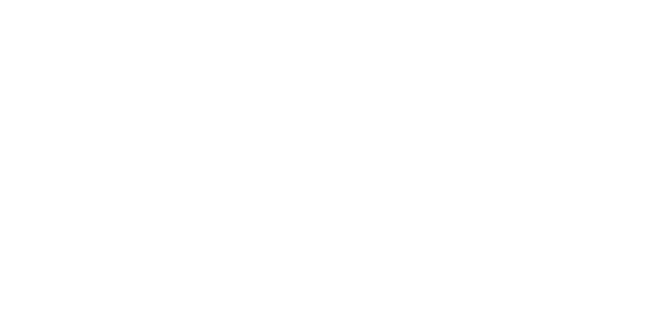
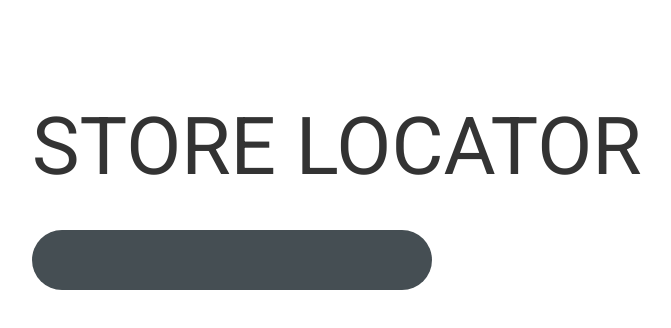
Before and after one commit to Dseals82/google-maps-store-locator-, a plain HTML site: page index.html in a window 1280 px wide. Shown: the whole page, without its empty margins (68-739 px from the left). Drawn offline with Linux system fonts and the light colour scheme; some packages are replaced by stand-ins of ours.

Commit message:
added styling of input and Added necessary files and dependencies needed to reach google api and got map to load

```diff
--- a/index.html
+++ b/index.html
@@ -5,12 +5,40 @@
     <meta http-equiv="X-UA-Compatible" content="IE=edge">
     <meta name="viewport" content="width=device-width, initial-scale=1.0">
     <link rel="stylesheet" href="styles.css">
+    <link rel="preconnect" href="https://fonts.googleapis.com">
+<link rel="preconnect" href="https://fonts.gstatic.com" crossorigin>
+<link href="https://fonts.googleapis.com/css2?family=Roboto:wght@100;300;400;700&display=swap" rel="stylesheet">
     <title>Store Locator</title>
 </head>
 <body>
 
 
-    <!-- JavaScript -->
+
+    <div class="title">Store Locator</div>
+    <div class="input-container">
+
+    </div>
+
+    <!-- For the map to display on the web page -->
+    <div id="map"></div>
+    <script>
+        let map;
+        const newJersey = { lat: 39.833851, lng: -74.871826 };
+        const losAngeles = {lat: 34.063380, lng: -118.358080};
+
+
+        function initMap() {
+        map = new google.maps.Map(document.getElementById("map"), {
+            center: newJersey,
+            zoom: 8,
+            mapId: googleMapId
+        });
+        }
+    </script>
+    <!-- To load the Maps JavaScript API -->
+    <script async
+        src="https://maps.googleapis.com/maps/api/js?key=KEY_IsahmsIbmNeQ&callback=initMap">
+    </script>
     <script src="script.js"></script>
 </body>
 </html>
--- a/styles.css
+++ b/styles.css
@@ -1,4 +1,32 @@
-body {
+#map {
+    height: 100vh;
+  }
+  html, body {
+    height: 100%;
     margin: 0;
-    font-family: Arial, Helvetica, sans-serif;
-}
+    padding: 0;
+    font-family: 'Roboto', sans-serif;
+  }
+
+  .title {
+      font-size: 5rem;
+      position: absolute;
+      z-index: 10;
+      top: 100px;
+      left: 100px;
+      color: #333;
+      text-transform: uppercase;
+      font-weight: 400;
+  }
+
+  .input-container {
+    width: 400px;
+    height: 60px;
+    background-color: #454E53;
+    position: absolute;
+    z-index: 10;
+    left: 100px;
+    top: 230px;
+    border-radius: 30px;
+
+  }
```
